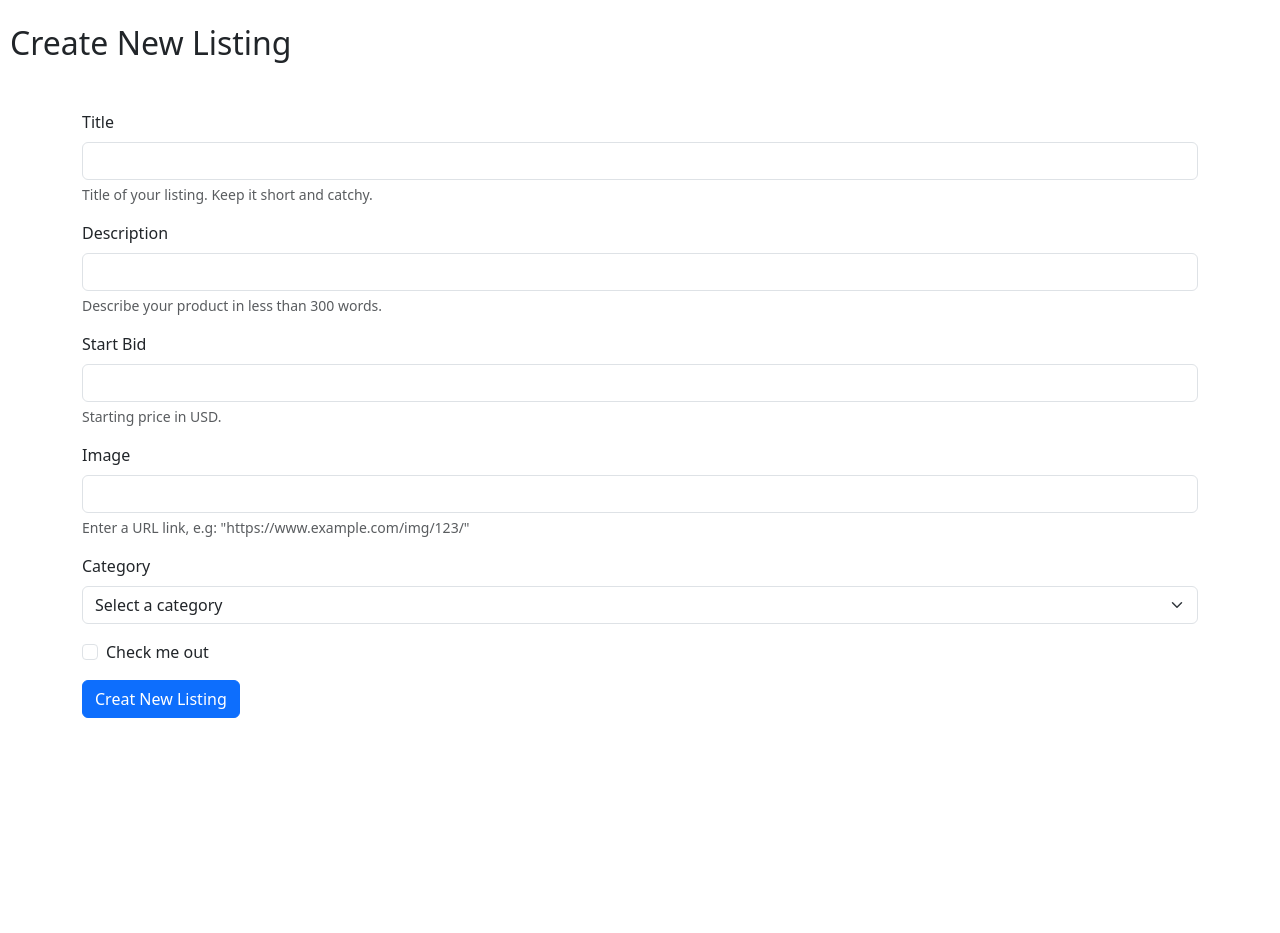
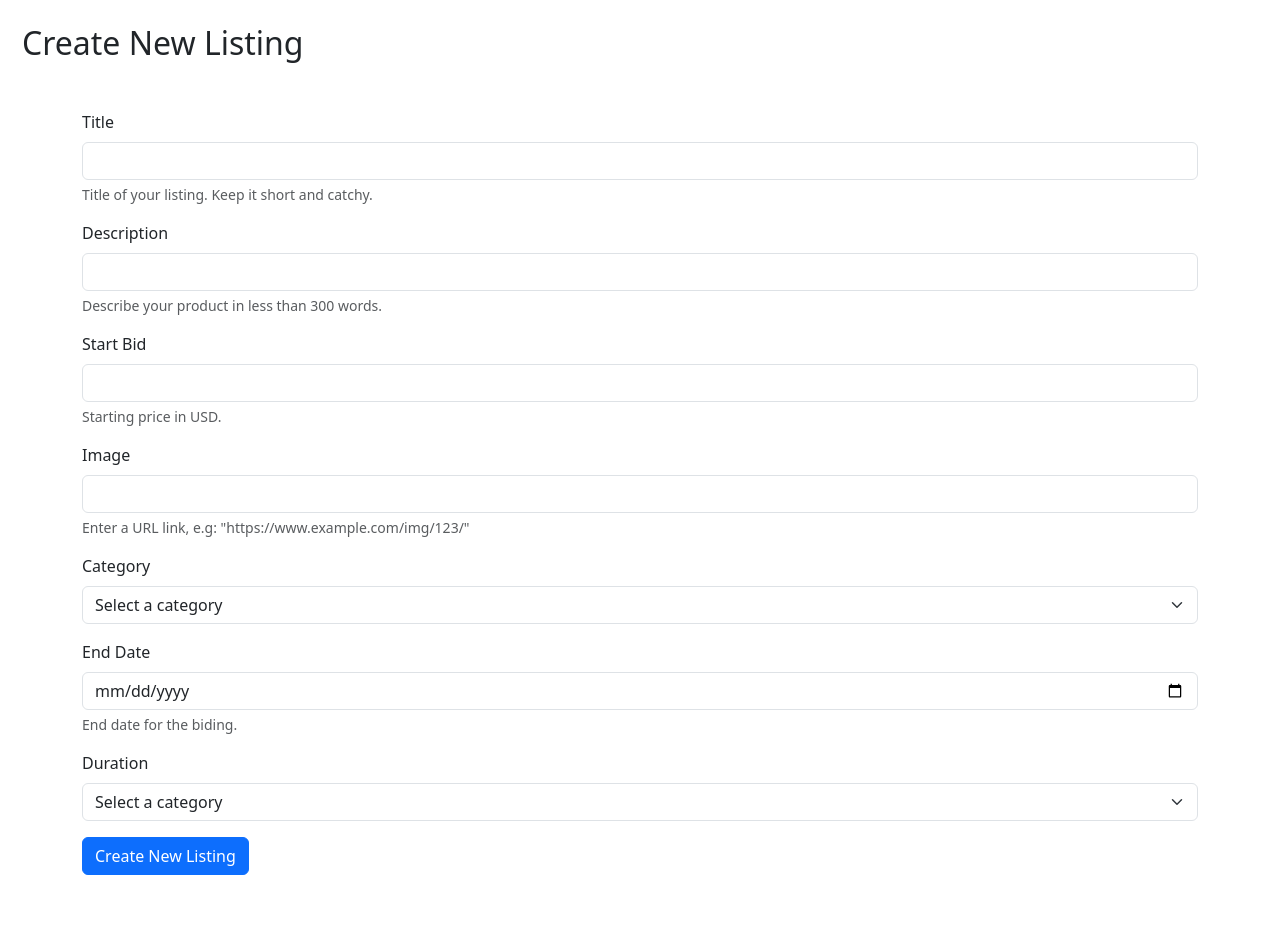
Before and after one commit to monicavaquerano/commerce, a Django app: page /create in a window 1280 px wide. Shown: the part 83-1016 px from the top of the page. Before the commit the page ends 801 px from the top, so only its background shows below. Run offline with Django 3.2, Linux system fonts and the light colour scheme; data comes from the database, SQL or seed files in the repository; both versions use the stored data as it was after the commit.

Commit message:
changes and additions

```diff
--- /dev/null
+++ b/auctions/templates/auctions/create.html
@@ -0,0 +1,66 @@
+{% extends "auctions/layout.html" %}
+
+{% block body %}
+<div class="container-fluid">
+
+    <h2>Create New Listing</h2>
+
+    <div class="container my-5">
+        <form action="{% url 'create' %}" method="post">
+            {% csrf_token %}
+            <div class="mb-3">
+                <label for="title" class="form-label">Title</label>
+                <input type="text" name="title" class="form-control" id="title" aria-describedby="titleHelp" required>
+                <div id="titleHelp" class="form-text">Title of your listing. Keep it short and catchy.</div>
+            </div>
+            <div class="mb-3">
+                <label for="description" class="form-label">Description</label>
+                <input type="text" name="description" class="form-control" id="description"
+                    aria-describedby="descriptionHelp" required>
+                <div id="descriptionHelp" class="form-text">Describe your product in less than 300 words.</div>
+            </div>
+            <div class="mb-3">
+                <label for="start_bid" class="form-label">Start Bid</label>
+                <input type="number" name="start_bid" class="form-control" id="start_bid" min="1"
+                    aria-describedby="start_bidHelp" required>
+                <div id="start_bidHelp" class="form-text">Starting price in USD.</div>
+            </div>
+            <div class="mb-3">
+                <label for="image" class="form-label">Image</label>
+                <input type="text" name="image_url" class="form-control" id="image" aria-describedby="imageHelp">
+                <div id="imageHelp" class="form-text">Enter a URL link, e.g: "https://www.example.com/img/123/"</div>
+            </div>
+            <div class="mb-3">
+                <label for="category" class="form-label">Category</label>
+                <select class="form-select" name="category" aria-label="Select a category" required>
+                    <option selected>Select a category</option>
+                    {% for category in categories %}
+                    <option value="{{ category.name }}">{{ category.name }}</option>
+                    {% endfor %}
+                </select>
+            </div>
+            <div class="mb-3">
+                <label for="end_date" class="form-label">End Date</label>
+                <input type="date" name="end_date" class="form-control" id="image" aria-describedby="end_dateHelp"
+                    required>
+                <div id="end_dateHelp" class="form-text">End date for the biding.</div>
+            </div>
+            <!-- <div class="mb-3 form-check">
+            <input type="checkbox" class="form-check-input" id="exampleCheck1">
+            <label class="form-check-label" for="exampleCheck1">Check me out</label>
+        </div> -->
+            <div class="mb-3">
+                <label for="duration" class="form-label">Duration</label>
+                <select class="form-select" name="duration" aria-label="Select a duration" required>
+                    <option selected>Select a category</option>
+                    {% for duration in durations %}
+                    <option value="{{ duration.0 }}">{{ duration.1 }}</option>
+                    {% endfor %}
+                </select>
+            </div>
+            <button type="submit" class="btn btn-primary">Create New Listing</button>
+        </form>
+    </div>
+</div>
+
+{% endblock %}
--- a/auctions/templates/auctions/listing.html
+++ b/auctions/templates/auctions/listing.html
@@ -1,48 +1,47 @@
 {% extends "auctions/layout.html" %}
 
 {% block body %}
-<h2>Create New Listing</h2>
+<div class="container-fluid">
 
-<div class="container my-5">
-    <form action="{% url 'create' %}" method="post">
-        <div class="mb-3">
-            <label for="title" class="form-label">Title</label>
-            <input type="text" name="title" class="form-control" id="title" aria-describedby="titleHelp">
-            <div id="titleHelp" class="form-text">Title of your listing. Keep it short and catchy.</div>
+    <div class="container">
+
+        <h2>{{ listing.title }}</h2>
+        <div class="row my-3">
+            {% if user.is_authenticated %}
+            {% if hasWatchers %}
+            <form action="{% url 'removeWatchlist' id=listing.id %}" method="post">
+                {% csrf_token %}
+                <button type="submit" class="btn btn-danger btn-sm">Remove from Watchlist</button>
+            </form>
+            {% else %}
+            <form action="{% url 'addWatchlist' id=listing.id %}" method="post">
+                {% csrf_token %}
+                <button type="submit" class="btn btn-success btn-sm">Add to Watchlist</button>
+            </form>
+            {% endif %}
+            {% endif %}
         </div>
-        <div class="mb-3">
-            <label for="description" class="form-label">Description</label>
-            <input type="text" name="description" class="form-control" id="description"
-                aria-describedby="descriptionHelp">
-            <div id="descriptionHelp" class="form-text">Describe your product in less than 300 words.</div>
+
+        <img src="{{ listing.image }}" alt="{{ listing.title }}">
+        <p class="my-2">{{ listing.description }}.</p>
+        <p class="my-2"><strong>Owner:</strong> {{ listing.user }}.</p>
+        <h4 class="">${{ listing.start_bid }}</h4>
+        <hr>
+        <p class=""><small class="text-body-secondary">Created {{ listing.start_date}}</small>
+        </p>
+
+    </div>
+    <!-- <div class="col">
+        <div class="card">
+            <img src="{{ listing.image }}" class="card-img-top" alt="{{ listing.title }}">
+            <div class="card-body">
+                <h5 class="card-title">{{ listing.title }}</h5>
+                <p class="card-text">{{ listing.description }}.</p>
+                <hr>
+                <p class="card-text"><small class="text-body-secondary">Created {{ listing.start_date}}</small>
+                </p>
+            </div>
         </div>
-        <div class="mb-3">
-            <label for="start_bid" class="form-label">Start Bid</label>
-            <input type="number" name="start_bid" class="form-control" id="start_bid" min="1"
-                aria-describedby="start_bidHelp">
-            <div id="start_bidHelp" class="form-text">Starting price in USD.</div>
-        </div>
-        <div class="mb-3">
-            <label for="image" class="form-label">Image</label>
-            <input type="text" name="image" class="form-control" id="image" aria-describedby="imageHelp">
-            <div id="imageHelp" class="form-text">Enter a URL link, e.g: "https://www.example.com/img/123/"</div>
-        </div>
-        <div class="mb-3">
-            <label for="category" class="form-label">Category</label>
-            <select class="form-select" name="category" aria-label="Select a category">
-                <option selected>Select a category</option>
-                {% for category in categories %}
-                <option value="{{ category.name }}">{{ category.name }}</option>
-                {% endfor %}
-            </select>
+    </div> -->
 
-        </div>
-        <div class="mb-3 form-check">
-            <input type="checkbox" class="form-check-input" id="exampleCheck1">
-            <label class="form-check-label" for="exampleCheck1">Check me out</label>
-        </div>
-        <button type="submit" class="btn btn-primary">Creat New Listing</button>
-    </form>
-</div>
-
-{% endblock %}
+    {% endblock %}
--- a/auctions/urls.py
+++ b/auctions/urls.py
@@ -10,4 +10,8 @@ urlpatterns = [
     path("create", views.create_listing, name="create"),
     path("categories", views.create_categories, name="categories"),
     path("user", views.edit_user, name="user"),
+    path("displayCategory", views.displayCategory, name="displayCategory"),
+    path("listing/<int:id>", views.listing, name="listing"),
+    path("removeWatchlist/<int:id>", views.removeWatchlist, name="removeWatchlist"),
+    path("addWatchlist/<int:id>", views.addWatchlist, name="addWatchlist"),
 ]
--- a/auctions/views.py
+++ b/auctions/views.py
@@ -12,7 +12,54 @@ from .models import User, Category, Listings
 
 def index(request):
     active_listings = Listings.objects.filter(is_active=True)
-    return render(request, "auctions/index.html", {"listings": active_listings})
+    categories = Category.objects.all()
+
+    return render(
+        request,
+        "auctions/index.html",
+        {"listings": active_listings, "categories": categories},
+    )
+
+
+def listing(request, id):
+    listingData = Listings.objects.get(pk=id)
+    hasWatchers = request.user in listingData.watchers.all()
+    return render(
+        request,
+        "auctions/listing.html",
+        {
+            "listing": listingData,
+            "hasWatchers": hasWatchers,
+        },
+    )
+
+
+def addWatchlist(request, id):
+    listingData = Listings.objects.get(pk=id)
+    currentUser = request.user
+    listingData.watchers.add(currentUser)
+    return HttpResponseRedirect(reverse("listing", args=(id,)))
+
+
+def removeWatchlist(request, id):
+    listingData = Listings.objects.get(pk=id)
+    currentUser = request.user
+    listingData.watchers.remove(currentUser)
+    return HttpResponseRedirect(reverse("listing", args=(id,)))
+
+
+def displayCategory(request):
+    if request.method == "POST":
+        categoryFromForm = request.POST["category"]
+        category = Category.objects.get(name=categoryFromForm)
+        active_listings = Listings.objects.filter(is_active=True, category=category)
+        categories = Category.objects.all()
+
+        return render(
+            request,
+            "auctions/index.html",
+            {"listings": active_listings, "categories": categories},
+        )
 
 
 def login_view(request):
@@ -88,15 +135,22 @@ def create_categories(request):
 def create_listing(request):
     if request.method == "GET":
         categories = Category.objects.all()
-        return render(request, "auctions/listing.html", {"categories": categories})
+        durations = Listings.DURATIONS
+        return render(
+            request,
+            "auctions/create.html",
+            {"categories": categories, "durations": durations},
+        )
     else:
         # Get data from form
         title = request.POST["title"]
         description = request.POST["description"]
         start_bid = request.POST["start_bid"]
-        image_url = request.POST["image"]
+        image_url = request.POST["image_url"]
         category = request.POST["category"]
         # start_date = timezone.now()
+        end_date = request.POST["end_date"]
+        duration = request.POST["duration"]
 
         # Who is the user?
         user = request.user
@@ -112,15 +166,14 @@ def create_listing(request):
             image=image_url,
             category=category_data,
             user=user,
+            end_date=end_date,
+            duration=duration,
         )
         # Insert the object our database
         listing.save()
+
         # Redirect to index page
-        return HttpResponseRedirect(
-            reverse(
-                "auctions:index",
-            )
-        )
+        return HttpResponseRedirect(reverse(index))
 
 
 # @login_required
```
Also changed, not shown: auctions/templates/auctions/categories.html (+11 -6 lines), auctions/templates/auctions/index.html (+33 -31 lines), db.sqlite3.
